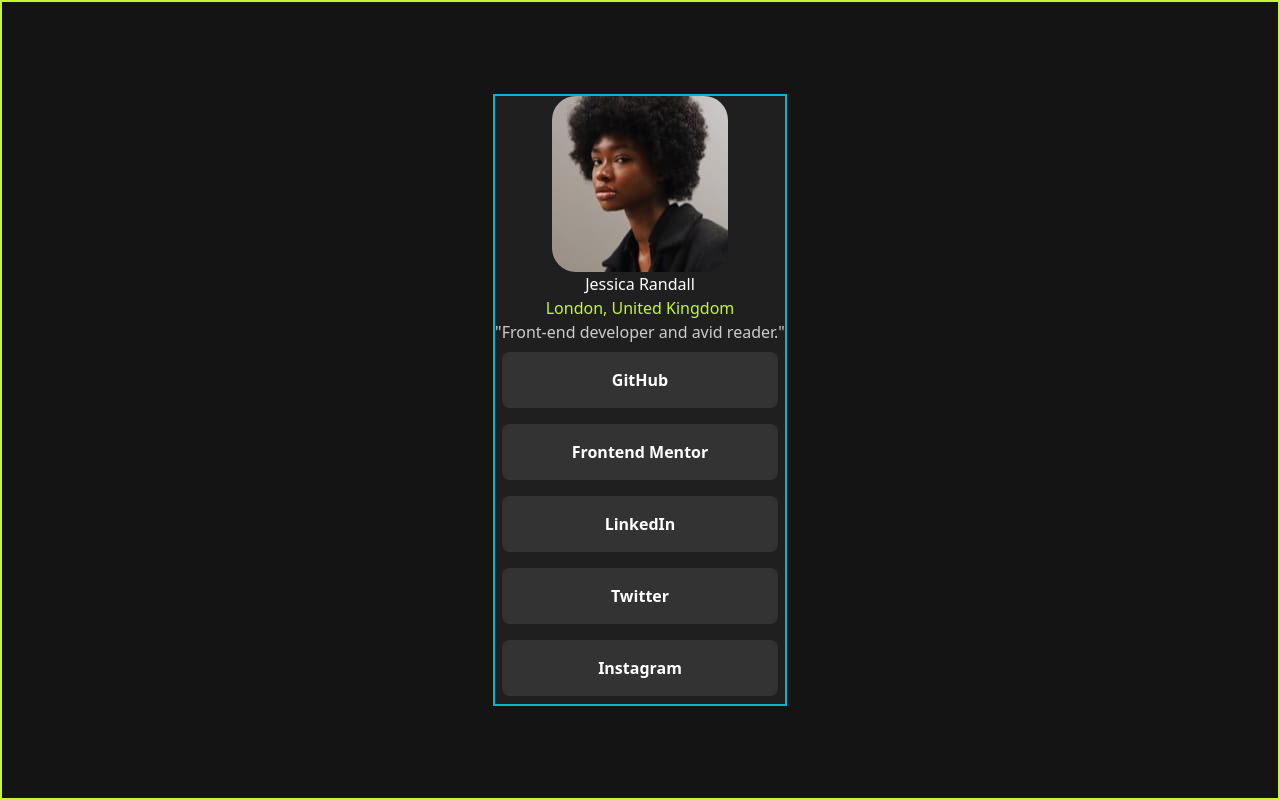
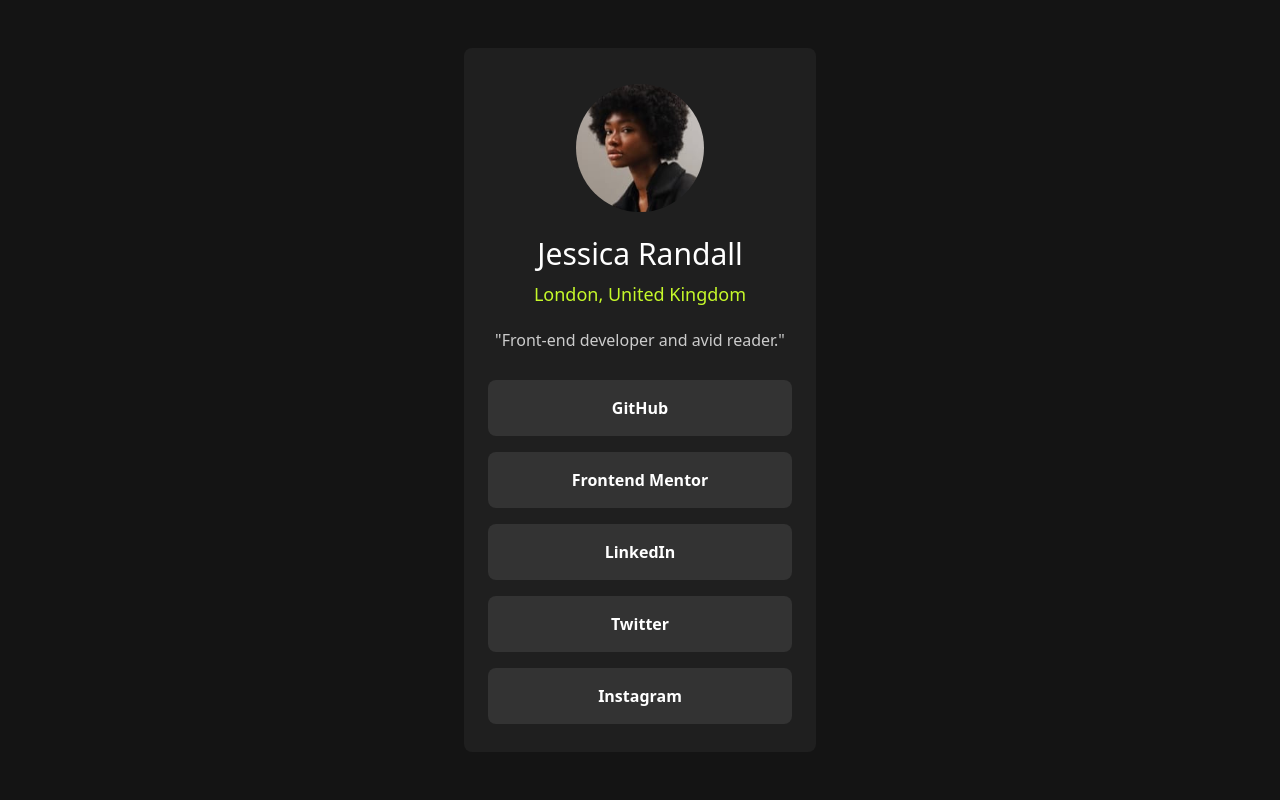
Before and after one commit to Fikerte-T/social-links-profile, a website: page index.html in a window 1280 px wide. Drawn offline with Linux system fonts and the light colour scheme.

Commit message:
Add CSS using tailwindcss

```diff
--- a/index.html
+++ b/index.html
@@ -15,12 +15,12 @@
 </head>
 <body>
 
- <main class="container grid h-screen w-full bg-colorgray900 border-solid border-2 border-colorgreen">
-  <div class="card border-solid border-2 border-cyan-500 place-self-center bg-colorgray800 flex flex-col justify-between items-center">
-    <img src="/assets/images/avatar-jessica.jpeg" alt=" " class="rounded-3xl" />
-    <h2 class="text-white">Jessica Randall</h2>
-    <p class="subtitle text-colorgreen">London, United Kingdom</p>
-    <p class="quote text-colorgray500">"Front-end developer and avid reader."</p>
+ <main class="grid w-full h-screen bg-colorgray900">
+  <div class="card w-[22rem] py-5 px-4 rounded-lg place-self-center bg-colorgray800 flex flex-col justify-between items-center">
+    <img src="/assets/images/avatar-jessica.jpeg" alt=" " class="rounded-full w-2/5 my-4" />
+    <h2 class="text-colorwhite text-3xl font-medium my-2">Jessica Randall</h2>
+    <p class="text-colorgreen text-lg font-normal">London, United Kingdom</p>
+    <p class="text-colorgray500 my-5">"Front-end developer and avid reader."</p>
 
     <a class="social-links" href="https://github.com/fikerte-t">GitHub</a>
     <a class="social-links" href="https://www.frontendmentor.io/profile/Fikerte-T">Frontend Mentor</a>
--- a/src/style.css
+++ b/src/style.css
@@ -2,82 +2,21 @@
 @tailwind components;
 @tailwind utilities;
 
-/* :root {
-    --colorgreen: hsl(75, 94%, 57%);
-    --colorgray500: hsl(0, 0%, 80%);
-    --colorgray700: hsl(0, 0%, 20%);
-    --colorgray800: hsl(0, 0%, 12%);
-    --colorgray900: hsl(0, 0%, 8%);
-    --colorwhite: #fff;
-} */
-
-/* * {
-    margin: 0;
-    padding: 0;
-    box-sizing: border-box;
-    font-family: "Inter", sans-serif;
-} */
-a {
+@layer components {
+    .social-links {
         text-decoration: none;
-}
-/*
-
-.container {
-    height: 100vh;
-    display: grid;
-    background-color: var(--colorgray900);
-}
-
-.card {
-    display: flex;
-    flex-direction: column;
-    align-items: center;
-    justify-content: space-between;
-    place-self: center;
-    background-color: var(--colorgray800);
-    padding: 1rem;
-    border-radius: .5rem;
-}
-
-img {
-    border-radius: 6rem;
-    height: 6rem;
-    margin: 1.5rem;
-}
-
-h2 {
-    color: var(--colorwhite);
-    margin: .4rem;
-    font-size: 1.7rem;
-}
-
-.subtitle {
-    color: var(--colorgreen);
-    margin: .4rem;
-    font-weight: 700;
-}
-
-.quote {
-    color: var(--colorgray500);
-    margin: 1.2rem;
-    font-weight: 600;
-}
-    */
-
-.social-links {
         width: 95%;
         background: theme('colors.colorgray700');
         color: theme('colors.colorwhite');
         margin: 0.5rem 0;
-    /* border: 0.1rem solid theme('colors.colorgray700'); */
         border-radius: 0.5rem;
         text-align: center;
         padding: 1rem 0;
         font-weight: 700;
     }
 
-/*
     .social-links:hover, .social-links:focus {
-    background: var(--colorgreen);
-    color: var(--colorgray900);
-} */
+        background: theme('colors.colorgreen');
+        color: theme('colors.colorgray900');
+    }
+}
```
Also changed, not shown: package.json (+5 -2 lines), src/output.css, 2 other files. Lines whose indentation alone changed are shown as unchanged.
